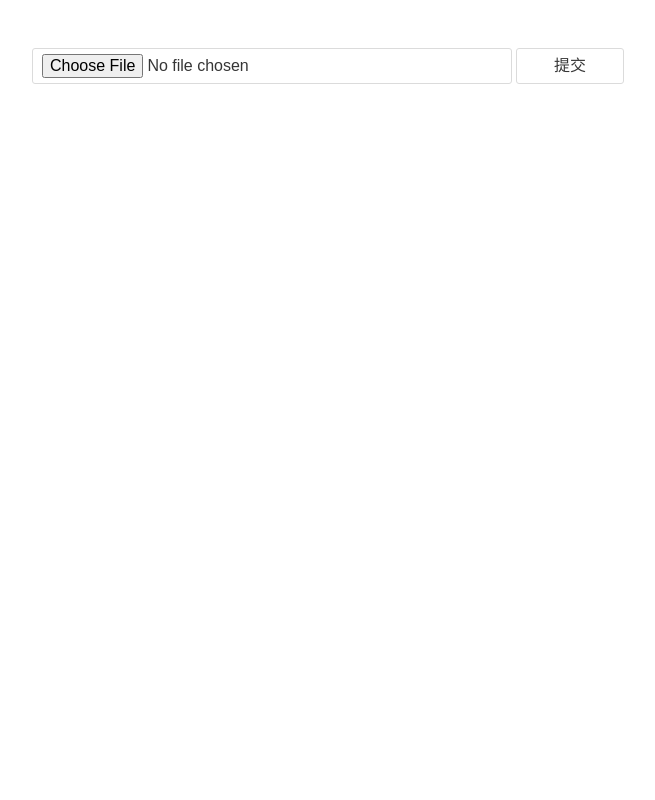
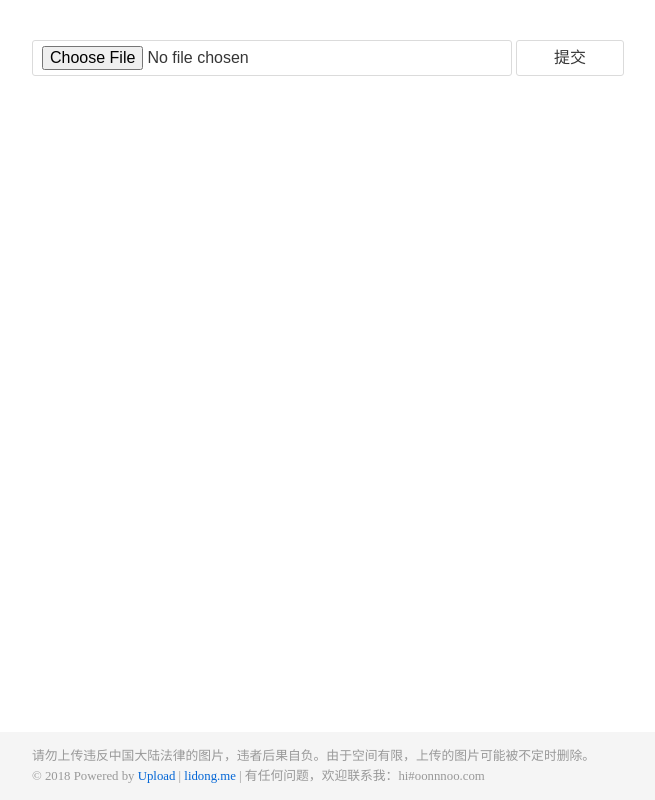
Before and after one commit to ryanlid/upload, a website: page public/index.html in a window 1280 px wide. Shown: the whole page, without its empty margins (308-963 px from the left). Drawn offline with Linux system fonts and the light colour scheme.

Commit message:
add copyright and law tips

```diff
--- a/public/index.html
+++ b/public/index.html
@@ -8,6 +8,20 @@
   <style>
     *{
       box-sizing: border-box;
+    }
+
+    html,body,div,p {
+      margin: 0;
+      padding: 0;
+    }
+
+    html,body{
+      height: 100%;
+    }
+
+    a{
+      color: #0366d6;
+      text-decoration: none;
     }
 
     pre{
@@ -24,6 +38,7 @@
       border-radius: 0;
       overflow: auto;
     }
+
     pre code{
       padding: 0;
       font-size: inherit;
@@ -79,7 +94,11 @@
       width: 600px;
       max-width: 100%;
       margin: 0 auto;
+    }
+
+    main{
       padding-top: 20px;
+      padding-bottom: 100px;
     }
     #result{
       display:none
@@ -101,10 +120,26 @@
       font-weight: 700;
     }
 
+    footer{
+      width: 100%;
+      background-color: #F5F5F5;
+      color: #999999;
+      position: fixed;
+      left: 0;
+      bottom: 0;
+      padding: 14px;
+    }
+
+    .tips{
+      line-height:20px;
+      font-size:.8em;
+    }
+
   </style>
 </head>
 <body>
   <div class="container">
+    <main>
       <form id="upform" class="form">
         <input type="file" name="upfile" id="upfile" class="input" accept="image/jpeg,image/jpg,image/png,image/gif">
         <button type="submit" class="button">提交</button>
@@ -126,7 +161,17 @@
           <div><img id="img-preview" src=''></div>
         </div>
       </div>
+    </main>
+
   </div>
+  <footer>
+    <div class="container">
+      <div class="tips">
+        <p>请勿上传违反中国大陆法律的图片，违者后果自负。由于空间有限，上传的图片可能被不定时删除。</p>
+        <p>© 2018 Powered by <a href="https://github.com/oonnnoo/upload">Upload</a> | <a href="https://lidong.me">lidong.me</a> | 有任何问题，欢迎联系我：hi#oonnnoo.com</p>
+      </div>
+    </div>
+  </footer>
   <script>
     function submitFile(e){
       e.preventDefault()
```
Lines whose indentation alone changed are shown as unchanged.
